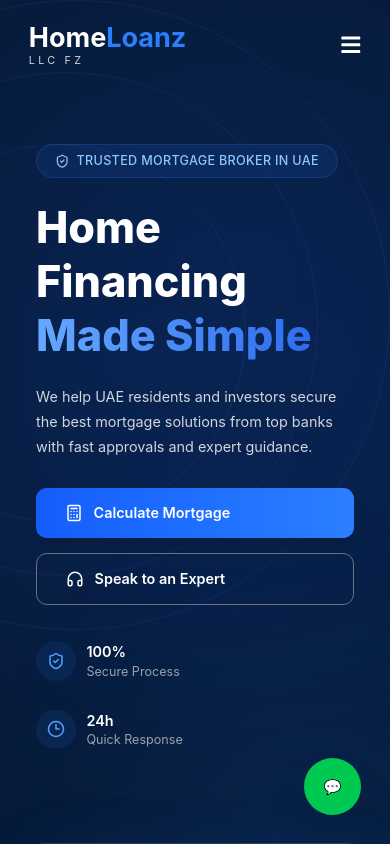
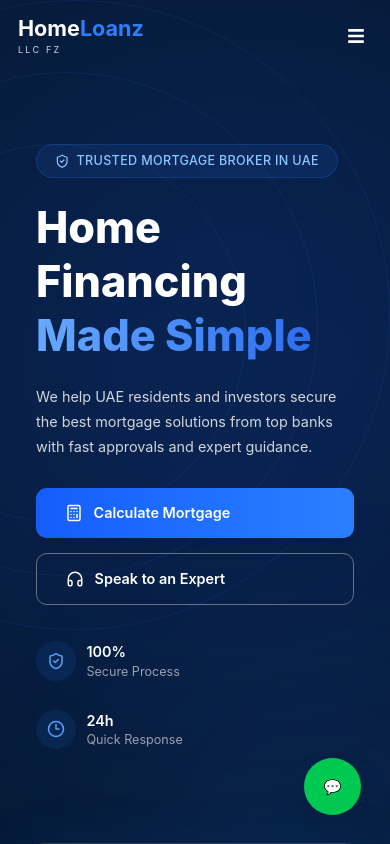
Before and after one commit to MahekZehra/homeloanz-website, a React (Vite) app: page / in a window 390 px wide. Shown: the top 844 px of the page. Built offline with nearby package versions, Linux system fonts and the light colour scheme.

Commit message:
Responsive Hero Section

```diff
--- a/src/components/Navbar/Navbar.jsx
+++ b/src/components/Navbar/Navbar.jsx
@@ -3,14 +3,14 @@ import { FaBars } from "react-icons/fa";
 function Navbar() {
   return (
     <header className="absolute top-0 left-0 w-full z-50">
-      <nav className="max-w-7xl mx-auto flex items-center justify-between px-8 py-6">
+      <nav className="max-w-7xl mx-auto flex items-center justify-between px-5 sm:px-6 lg:px-8 py-4 md:py-6">
 
         {/* Logo */}
         <div>
-          <h1 className="text-3xl font-bold text-white">
+          <h1 className="text-2xl md:text-3xl font-bold text-white">
             Home<span className="text-blue-500">Loanz</span>
           </h1>
-          <p className="text-xs text-gray-300 tracking-[0.3em]">
+          <p className="text-[10px] md:text-xs text-gray-300 tracking-[0.25em]">
             LLC FZ
           </p>
         </div>
@@ -31,7 +31,7 @@ function Navbar() {
         </button>
 
         {/* Mobile Menu Icon */}
-        <button className="lg:hidden text-white text-2xl">
+        <button className="lg:hidden text-white text-xl p-2">
           <FaBars />
         </button>
 
```
